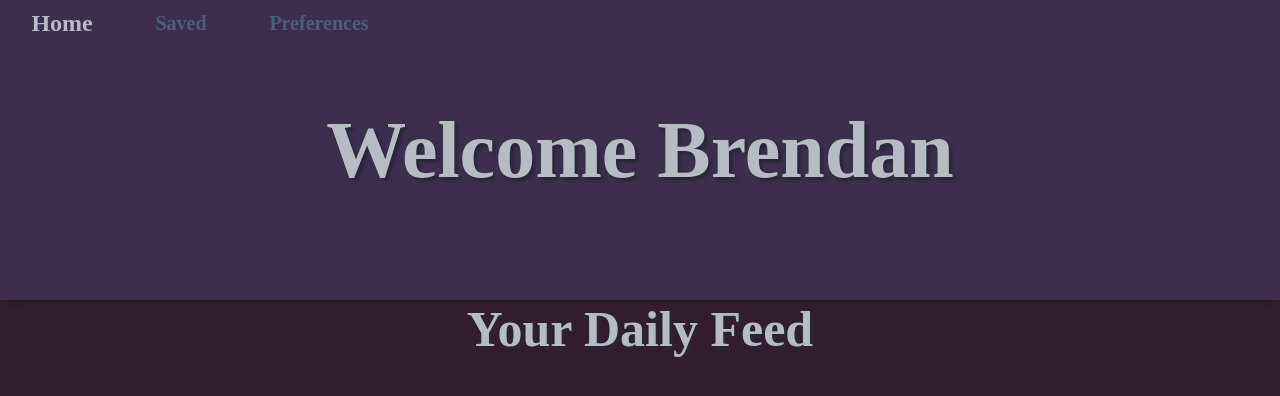
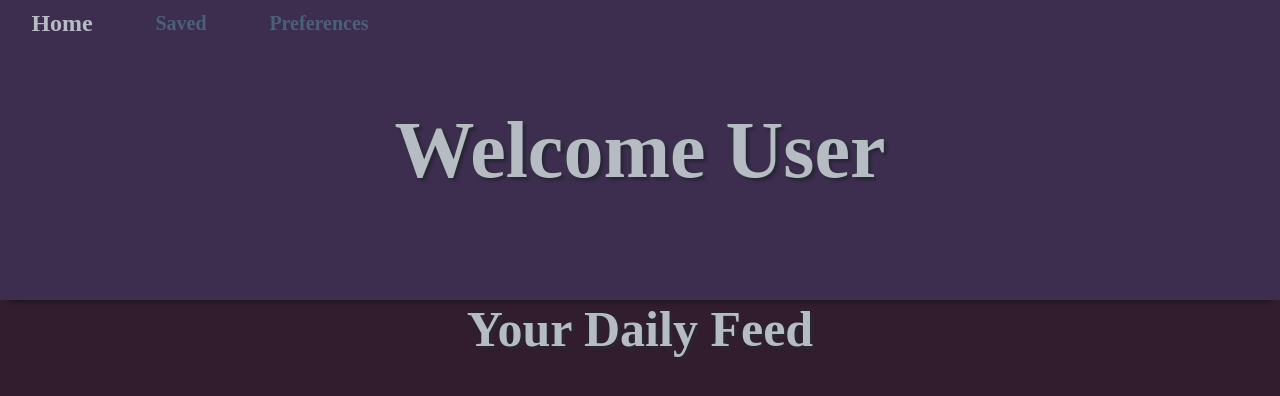
Before and after one commit to conder13/blankoftheday, a plain HTML site: page index.html in a window 1280 px wide. Drawn offline with Linux system fonts and the light colour scheme; no server answers.

Commit message:
name fix

```diff
--- a/index.html
+++ b/index.html
@@ -21,7 +21,7 @@
 
    <div class="banner">
 
-      <h1 id="welcome">Welcome Brendan</h1>
+      <h1 id="welcome">Welcome User</h1>
    </div>
    <div id="widget-container">
       <h2 id="yourfeed">Your Daily Feed</h2>
```
